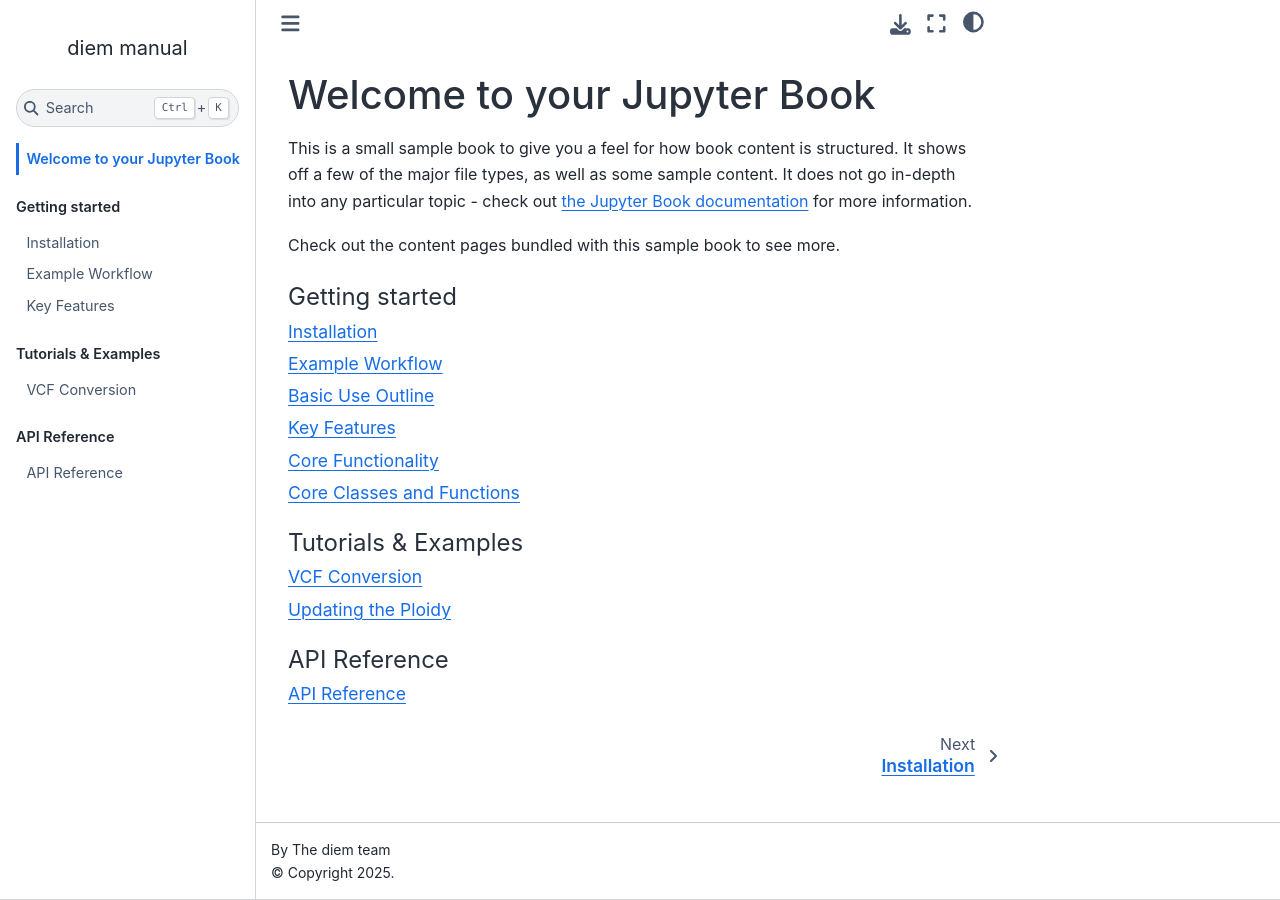
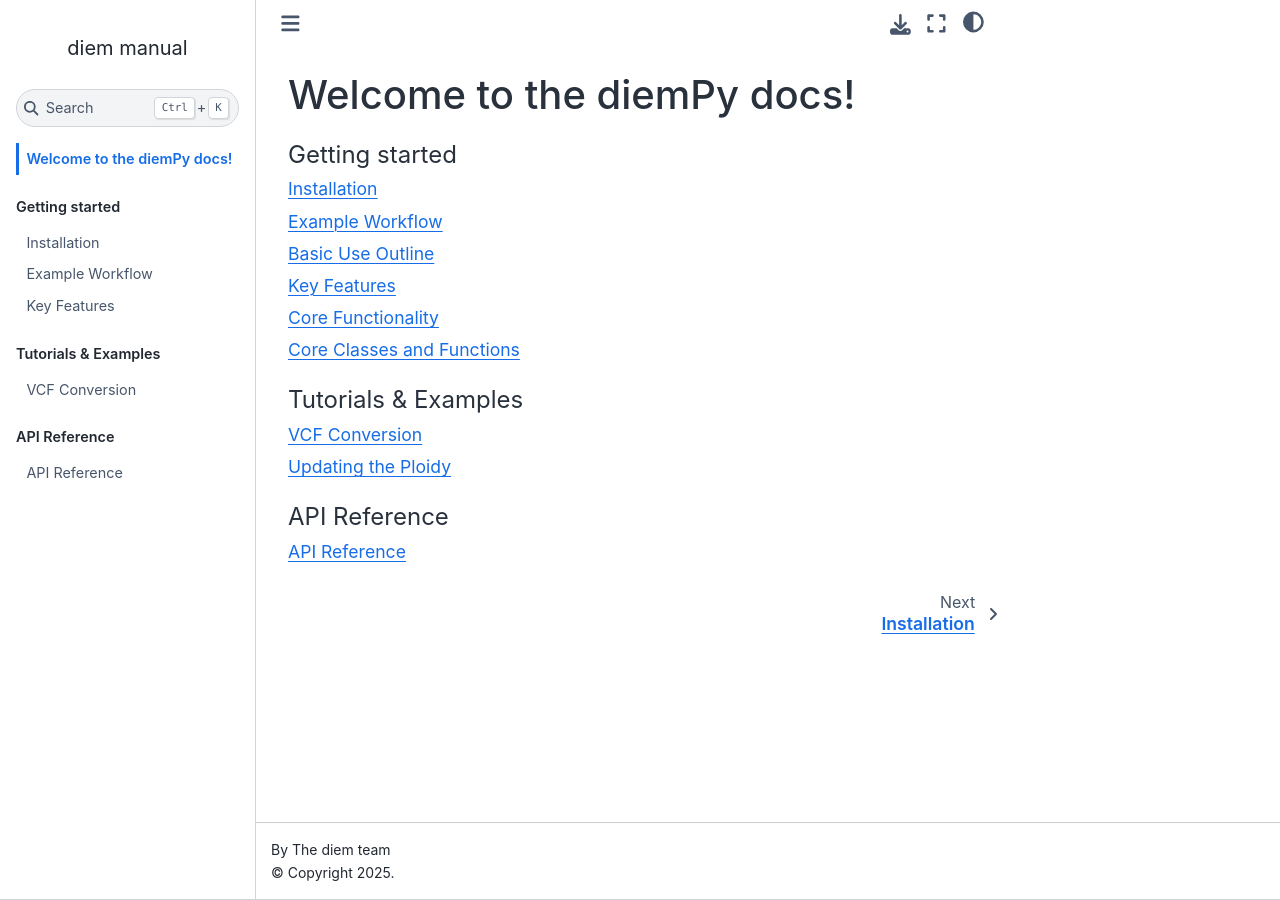
Before and after one commit to DerekSetter/diemPy, a Jupyter Book: the page built from docs/intro.md, in a window 1280 px wide. Built offline with Jupyter Book 1.0.4 settings and Sphinx 7.4.7 and the Sphinx Book theme 1.1.4, drawn with Linux system fonts in a browser that asks for light colours.

Commit message:
adjusted intro section for website. removed my email address.

````diff
--- a/docs/intro.md
+++ b/docs/intro.md
@@ -1,11 +1,4 @@
-# Welcome to your Jupyter Book
-
-This is a small sample book to give you a feel for how book content is
-structured.
-It shows off a few of the major file types, as well as some sample content.
-It does not go in-depth into any particular topic - check out [the Jupyter Book documentation](https://jupyterbook.org) for more information.
-
-Check out the content pages bundled with this sample book to see more.
+# Welcome to the diemPy docs!
 
 ```{tableofcontents}
 ```
````
Also changed, not shown: README.md (+1 -1 lines).
